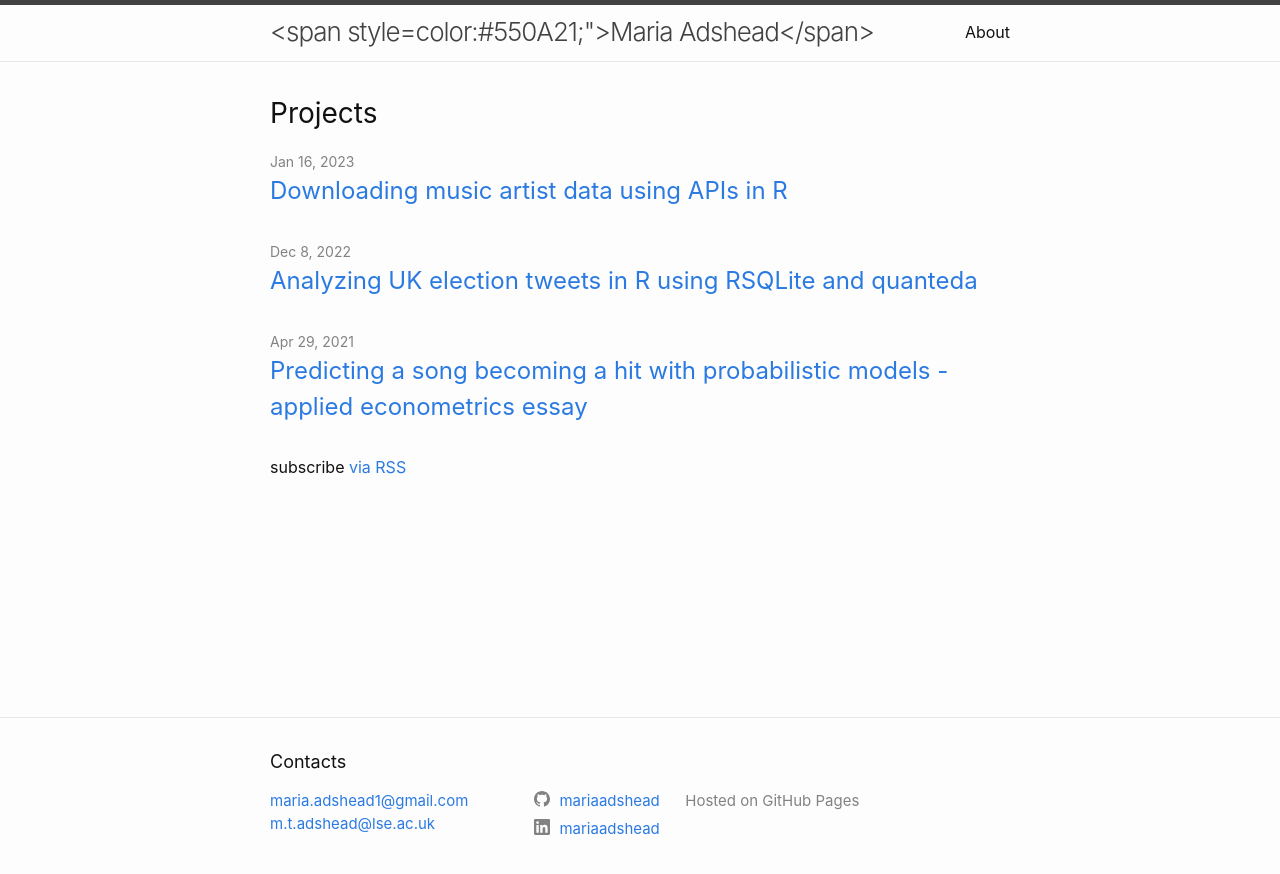
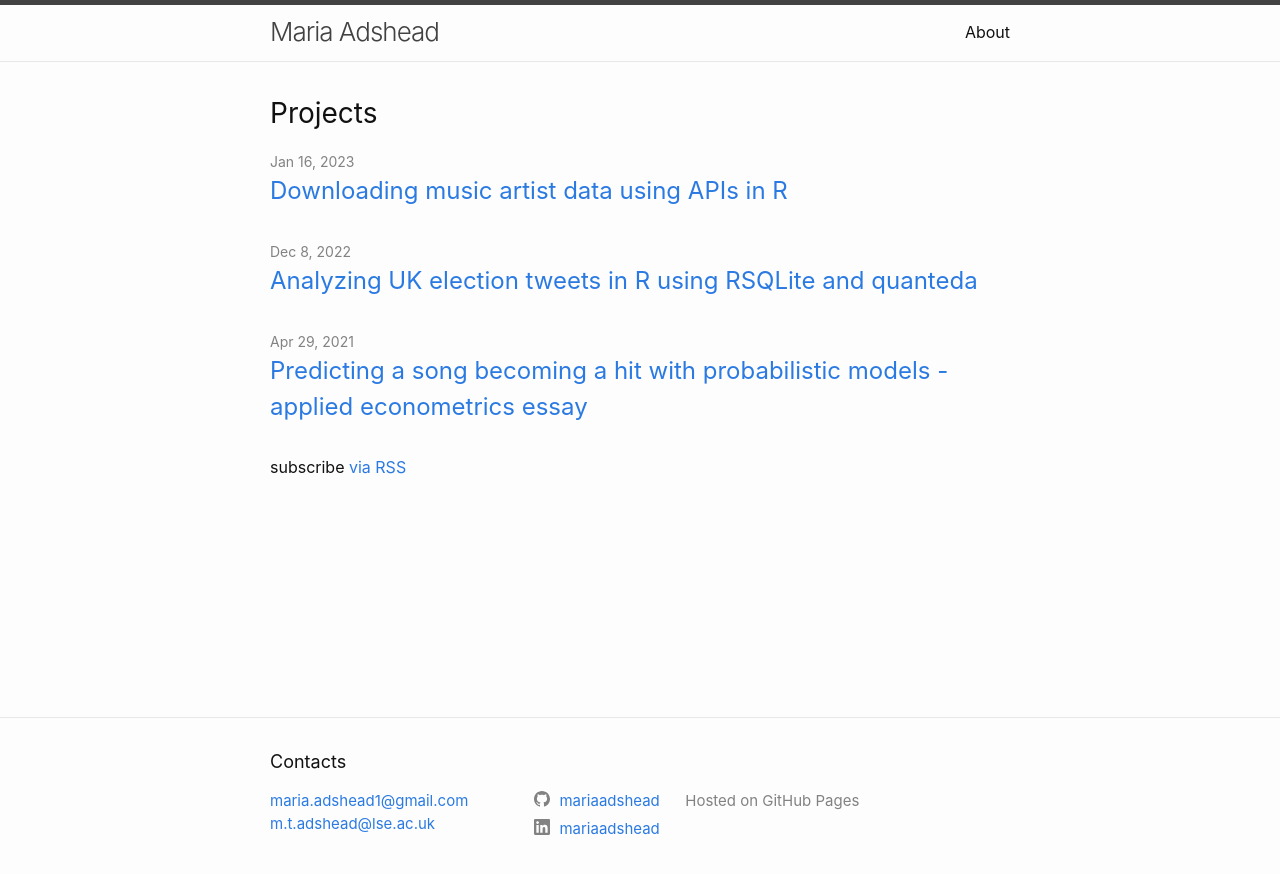
Before and after one commit to mariaadshead/mariaadshead.github.io, a Jekyll site: the page built from docs/index.markdown, in a window 1280 px wide. Shown: the top 874 px of the page. Built offline with Jekyll 4.4.1, drawn with Linux system fonts in a browser that asks for light colours.

Commit message:
Update _config.yml

```diff
--- a/docs/_config.yml
+++ b/docs/_config.yml
@@ -19,7 +19,7 @@
 # in the templates via {{ site.myvariable }}.
 
 author:
-title: <span style=color:#550A21;">Maria Adshead</span>
+title: Maria Adshead
 email: maria.adshead1@gmail.com
 alt_email: m.t.adshead@lse.ac.uk
 description: >- # this means to ignore newlines until "baseurl:"
```
